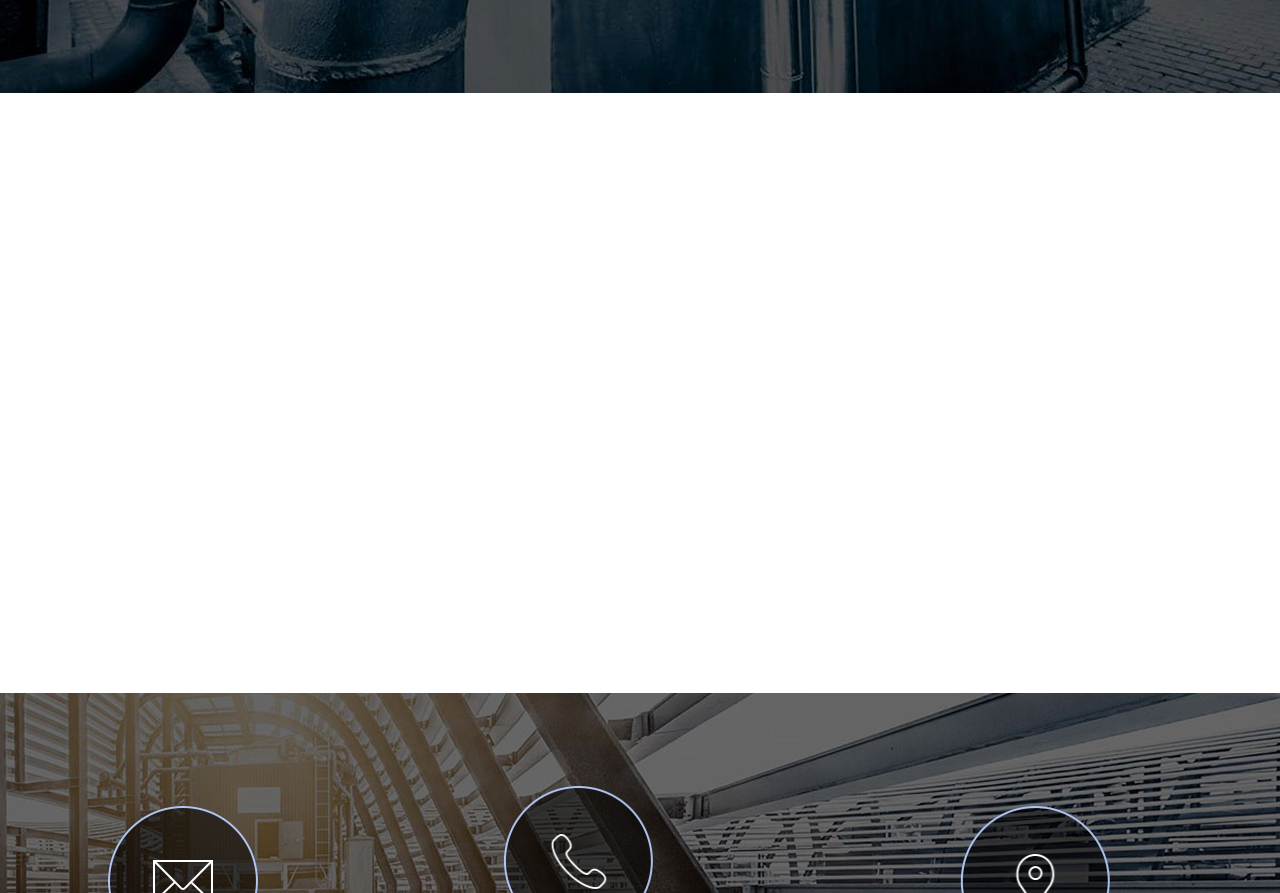
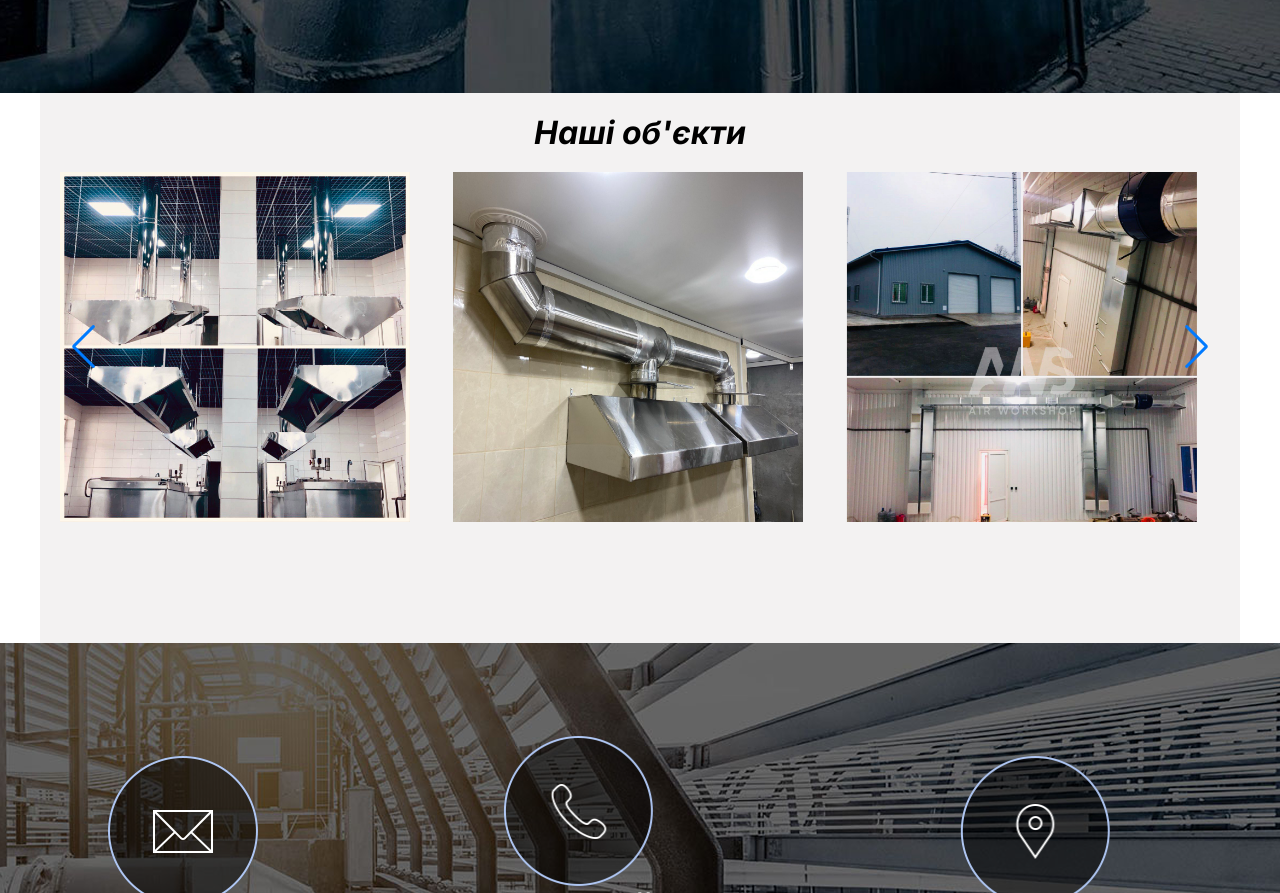
Before and after one commit to antonjasp/semSite, a plain HTML site: page index.html in a window 1280 px wide. Shown: the part 3648-4541 px from the top of the page. Drawn offline with nearby package versions, Linux system fonts and the light colour scheme.

Commit message:
slider add

```diff
--- a/index.html
+++ b/index.html
@@ -5,6 +5,7 @@
     <meta name="viewport" content="width=device-width, initial-scale=1.0" />
     <title>Document</title>
     <link rel="stylesheet" href="style.css" />
+    <link rel="stylesheet" href="https://unpkg.com/swiper/swiper-bundle.min.css">
   </head>
   <body>
     <header>
@@ -173,9 +174,26 @@
 </div>
 
 
-<div class="slider">
+<div class="slider-container">
+  <h2>Наші об'єкти</h2>
+  <div class="swiper">
+    <div class="swiper-wrapper">
+      <div class="swiper-slide"><img src="images/imagesSlider/image1.jpg" alt="Object 1"></div>
+      <div class="swiper-slide"><img src="images/imagesSlider/image2.jpg" alt="Object 2"></div>
+      <div class="swiper-slide"><img src="images/imagesSlider/image3.jpg" alt="Object 3"></div>
+      <div class="swiper-slide"><img src="images/imagesSlider/image4.jpg" alt="Object 4"></div>
+      <div class="swiper-slide"><img src="images/imagesSlider/image5.jpg" alt="Object 1"></div>
+      <div class="swiper-slide"><img src="images/imagesSlider/image6.jpg" alt="Object 2"></div>
+      <div class="swiper-slide"><img src="images/imagesSlider/image7.jpg" alt="Object 3"></div>
+      <div class="swiper-slide"><img src="images/imagesSlider/image8.jpg" alt="Object 4"></div>
+    </div>
+    <!-- Кнопки навігації -->
+    <div class="swiper-button-next"></div>
+    <div class="swiper-button-prev"></div>
+  </div>
+</div>
 
-</div>
+
     </main>
         <footer>
           <div class="contact-card"><img src="images/c-icn1.png" alt=""><p>Наш
@@ -186,5 +204,29 @@
           <div class="contact-card"><img src="images/c-icn3.png" alt=""><p>Ми працюємо<br> по
             м.Дніпро та області</p></div>
         </footer>
+
+
+
+
+        <script src="https://unpkg.com/swiper/swiper-bundle.min.js"></script>
+        <script>
+          const swiper = new Swiper('.swiper', {
+            loop: true,
+            navigation: {
+              nextEl: '.swiper-button-next',
+              prevEl: '.swiper-button-prev',
+            },
+            slidesPerView: 1,
+            spaceBetween: 20,
+            breakpoints: {
+              768: {
+                slidesPerView: 3,
+              },
+              480: {
+                slidesPerView: 1,
+              },
+            },
+          });
+        </script>
   </body>
 </html>
--- a/style.css
+++ b/style.css
@@ -421,3 +421,29 @@ footer {
   color: white;
   text-align: center;
 }
+
+/* slider */
+.slider-container {
+  max-width: 1200px;
+  height: 550px;
+  margin: 0 auto;
+  padding: 20px;
+  text-align: center;
+  background-color: #f3f2f2;
+}
+.slider-container h2 {
+  margin-bottom: 20px;
+  font-family: Inter;
+  font-weight: 700;
+  font-style: italic;
+  font-size: 32px;
+  text-align: center;
+}
+.swiper-slide {
+  width: 300px;
+  height: 300px;
+}
+.swiper-slide img {
+  width: 350px;
+  height: 350px;
+}
```
Also changed, not shown: images/imagesSlider/image1.jpg (added), images/imagesSlider/image10.jpg (added), images/imagesSlider/image11.jpg (added), images/imagesSlider/image12.jpg (added), images/imagesSlider/image13.jpg (added), images/imagesSlider/image14.jpg (added), images/imagesSlider/image15.jpg (added), images/imagesSlider/image16.jpg (added), images/imagesSlider/image17.jpg (added), images/imagesSlider/image18.jpg (added), images/imagesSlider/image2.jpg (added), images/imagesSlider/image3.jpg (added), images/imagesSlider/image4.jpg (added), images/imagesSlider/image5.jpg (added), 4 more files.
